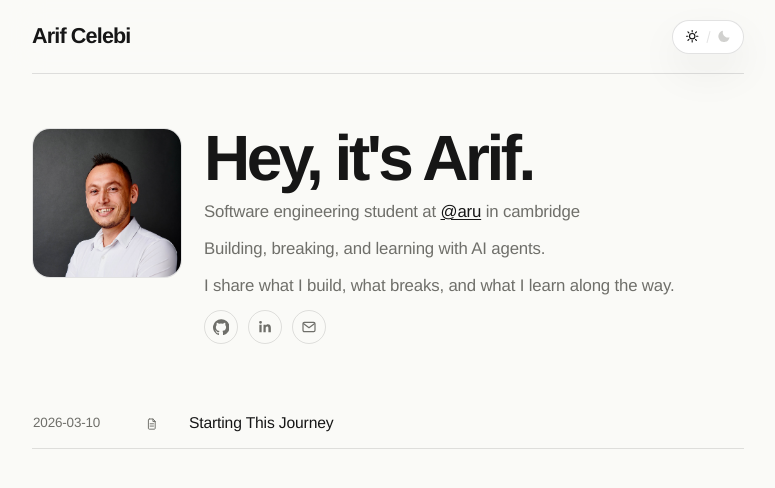
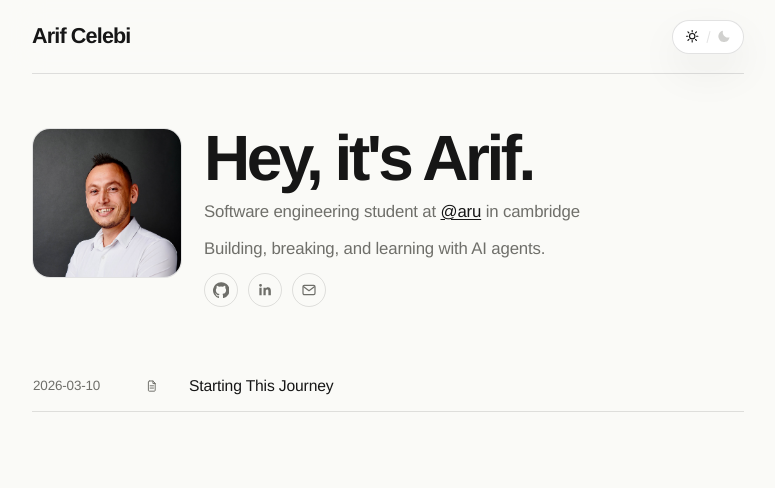
Before and after one commit to Chelebii/chelebi.dev, a Jekyll site: the page built from index.md, in a window 1280 px wide. Shown: the top 488 px of the page, without its empty margins (252-1027 px from the left). Built offline with Jekyll 4.4.1, drawn with Linux system fonts in a browser that asks for light colours.

Commit message:
Remove extra bio sentence

```diff
--- a/_layouts/default.html
+++ b/_layouts/default.html
@@ -46,7 +46,6 @@
           <h1 id="profile-heading" class="profile-heading">Hey, it's Arif.</h1>
           <p class="profile-role">Software engineering student at <a class="inline-link" href="https://www.aru.ac.uk/" target="_blank" rel="noreferrer">@aru</a> in cambridge</p>
           <p class="profile-bio">Building, breaking, and learning with AI agents.</p>
-          <p class="profile-bio">I share what I build, what breaks, and what I learn along the way.</p>
           <nav class="social-links" aria-label="Social links">
             <a href="{{ site.github_url | default: 'https://github.com/Chelebii' }}" target="_blank" rel="noreferrer" aria-label="My GitHub profile"><span class="social-icon" aria-hidden="true"><svg class="icon-svg" viewBox="0 0 24 24" fill="currentColor"><path d="M12 .5a12 12 0 0 0-3.79 23.39c.6.11.82-.26.82-.58v-2.04c-3.34.73-4.04-1.41-4.04-1.41-.55-1.38-1.33-1.75-1.33-1.75-1.08-.74.08-.72.08-.72 1.2.08 1.83 1.21 1.83 1.21 1.06 1.8 2.79 1.28 3.47.98.11-.75.42-1.28.76-1.57-2.67-.3-5.48-1.31-5.48-5.86 0-1.3.47-2.36 1.24-3.2-.13-.3-.54-1.5.12-3.13 0 0 1-.32 3.3 1.22a11.6 11.6 0 0 1 6 0c2.29-1.54 3.29-1.22 3.29-1.22.66 1.63.25 2.83.12 3.13.77.84 1.24 1.9 1.24 3.2 0 4.56-2.81 5.55-5.49 5.85.43.37.82 1.1.82 2.23v3.3c0 .32.22.69.83.57A12 12 0 0 0 12 .5Z"></path></svg></span></a>
             <a href="{{ site.linkedin_url | default: 'https://uk.linkedin.com/in/chelebiuk' }}" target="_blank" rel="noreferrer" aria-label="My LinkedIn profile"><span class="social-icon" aria-hidden="true"><svg class="icon-svg" viewBox="0 0 24 24" fill="currentColor"><path d="M6.94 8.5H3.56V20h3.38V8.5ZM5.25 3A2.02 2.02 0 0 0 3.2 5.02c0 1.1.83 2.01 2.02 2.01h.03a2.02 2.02 0 1 0 0-4.03ZM20.8 13.02c0-3.47-1.85-5.08-4.32-5.08-1.99 0-2.88 1.1-3.38 1.87V8.5H9.72c.04.87 0 11.5 0 11.5h3.38v-6.42c0-.34.02-.68.13-.92.27-.68.89-1.38 1.93-1.38 1.36 0 1.91 1.04 1.91 2.57V20H20.8v-6.98Z"></path></svg></span></a>
```
